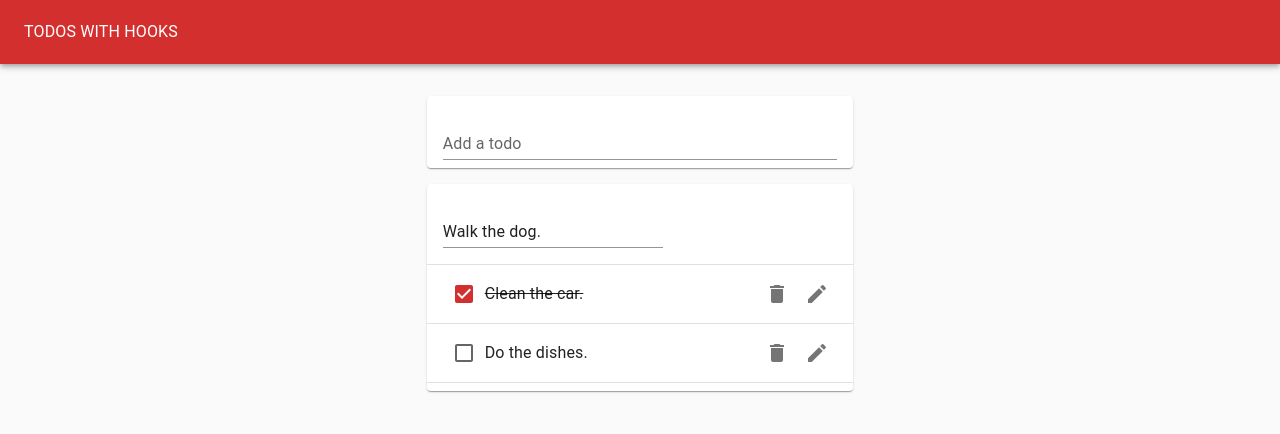
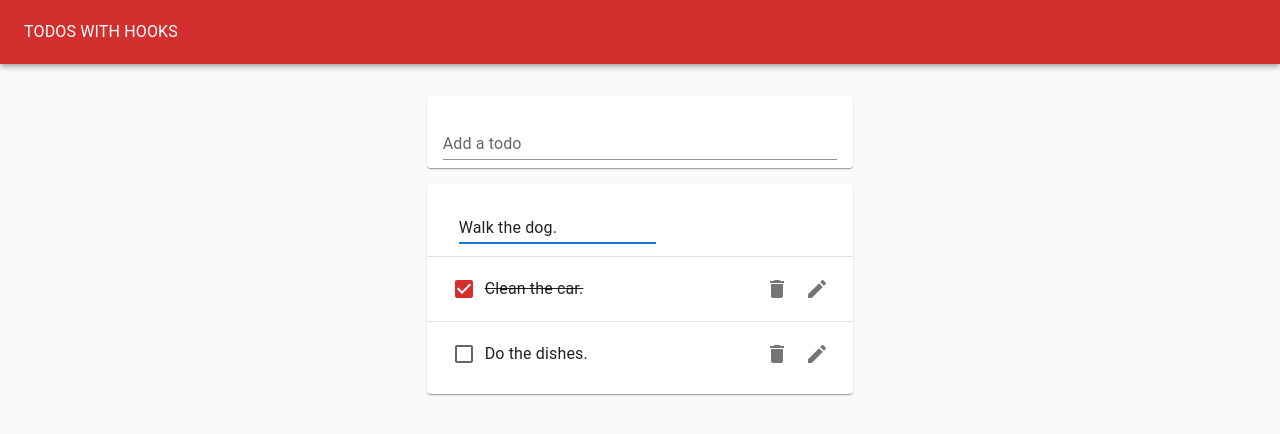
Before and after one commit to arjeenunez/todohooks-react, a React (Create React App) app: page / in a window 1280 px wide. Both pictures are taken after a click on the button 817 px from the left and 221 px from the top of the page. Shown: the top 434 px of the page. Built offline with nearby package versions, Linux system fonts and the light colour scheme.

Commit message:
Refactored code into custom hooks

```diff
--- a/src/EditTodoForm.jsx
+++ b/src/EditTodoForm.jsx
@@ -1,6 +1,12 @@
 import React from 'react';
 import { TextField } from '@mui/material';
 import useInputState from './hooks/useInputState';
+import { styled } from '@mui/material/styles';
+
+const FormStyled = styled('form')`
+    margin-left: 1rem;
+    width: 50%;
+`;
 
 function EditTodoForm({ task, id, editTodo, toggle }) {
     const [value, handleChange, reset] = useInputState(task);
@@ -11,9 +17,9 @@ function EditTodoForm({ task, id, editTodo, toggle }) {
         toggle();
     };
     return (
-        <form onSubmit={handleEditTodo}>
-            <TextField variant="standard" onChange={handleChange} value={value} margin="normal" fullWidth />
-        </form>
+        <FormStyled onSubmit={handleEditTodo}>
+            <TextField variant="standard" onChange={handleChange} value={value} margin="normal" fullWidth autoFocus />
+        </FormStyled>
     );
 }
 
--- a/src/Todo.jsx
+++ b/src/Todo.jsx
@@ -4,6 +4,10 @@ import { Delete, Edit } from '@mui/icons-material';
 import { styled } from '@mui/material/styles';
 import useToggle from './hooks/useToggle';
 import EditTodoForm from './EditTodoForm';
+
+const ListItemStyled = styled(ListItem)`
+    height: 64px;
+`;
 
 const ListItemTextStyled = styled(ListItemText, { shouldForwardProp: props => props !== 'done' })(
     ({ done }) => `
@@ -23,7 +27,7 @@ function Todo({ id, task, completed, removeTodos, toggleTodo, editTodo }) {
     const handleToggleTodo = () => toggleTodo(id);
     const [isEditing, toggle] = useToggle(false);
     return (
-        <ListItem>
+        <ListItemStyled>
             {isEditing ? (
                 <EditTodoForm task={task} id={id} editTodo={editTodo} toggle={toggle} />
             ) : (
@@ -55,7 +59,7 @@ function Todo({ id, task, completed, removeTodos, toggleTodo, editTodo }) {
                     </IconButton>
                 </ListItemSecondaryAction>
             </ContainerStyled> */}
-        </ListItem>
+        </ListItemStyled>
     );
 }
 
--- a/src/TodoApp.jsx
+++ b/src/TodoApp.jsx
@@ -1,11 +1,10 @@
-import React, { useState, useEffect } from 'react';
+import React, { useEffect } from 'react';
 import { Typography, Grid, Paper, AppBar, Toolbar } from '@mui/material';
 import { styled } from '@mui/material/styles';
 import sampleTodos from './SampleTodos';
-import { v4 as uuid } from 'uuid';
 import Todolist from './TodoList';
 import TodoForm from './TodoForm';
-import useToggle from './hooks/useToggle';
+import useTodoHooks from './hooks/useTodoHooks';
 
 const PaperStyled = styled(Paper)`
     padding: 0;
@@ -23,29 +22,11 @@ const GridStyled = styled(Grid)`
 `;
 
 function TodoApp() {
-    // let initialTodos = [];
-    const [todos, setTodos] = useState(sampleTodos);
-    const addTodos = task => setTodos([...todos, { id: uuid(), task: task, completeq: false }]);
-    const removeTodos = id => setTodos([...todos].filter(todo => todo.id !== id));
-    const toggleTodo = id => {
-        setTodos(todos.map(todo => (todo.id === id ? { ...todo, completed: !todo.completed } : todo)));
-    };
-    const editTodo = (id, newTask) => {
-        setTodos(todos.map(todo => (todo.id === id ? { ...todo, task: newTask } : todo)));
-    };
-    // useEffect(() => {
-    //     const localStored = JSON.parse(localStorage.getItem('todos'));
-    //     if (!localStored) {
-    //         initialTodos.push(sampleTodos);
-    //         return saveLocal();
-    //     }
-    //     initialTodos = localStored;
-    // }, []);
-
-    // const saveLocal = () => {
-    //     localStorage.clear();
-    //     localStorage.setItems('todos', JSON.stringify(todos));
-    // };
+    const calledTodos = JSON.parse(window.localStorage.getItem('todos')) || sampleTodos;
+    const { todos, addTodos, removeTodos, toggleTodo, editTodo } = useTodoHooks(calledTodos);
+    useEffect(() => {
+        window.localStorage.setItem('todos', JSON.stringify(todos));
+    }, [todos]);
 
     return (
         <PaperStyled elevation={0}>
--- a/src/TodoList.jsx
+++ b/src/TodoList.jsx
@@ -6,10 +6,10 @@ function TodoList({ todos, removeTodos, toggleTodo, editTodo }) {
     return (
         <Paper>
             <List>
-                {todos.map(todo => (
+                {todos.map((todo, idx) => (
                     <React.Fragment key={todo.id}>
                         <Todo task={todo.task} id={todo.id} completed={todo.completed} removeTodos={removeTodos} toggleTodo={toggleTodo} editTodo={editTodo} />
-                        <Divider />
+                        {idx < todos.length - 1 && <Divider />}
                     </React.Fragment>
                 ))}
             </List>
--- /dev/null
+++ b/src/hooks/useTodoHooks.jsx
@@ -0,0 +1,13 @@
+import React, { useState } from 'react';
+import { v4 as uuid } from 'uuid';
+
+export default initialTodo => {
+    const [todos, setTodos] = useState(initialTodo);
+    return {
+        todos,
+        addTodos: task => setTodos([...todos, { id: uuid(), task: task, completeq: false }]),
+        removeTodos: id => setTodos([...todos].filter(todo => todo.id !== id)),
+        toggleTodo: id => setTodos(todos.map(todo => (todo.id === id ? { ...todo, completed: !todo.completed } : todo))),
+        editTodo: (id, newTask) => setTodos(todos.map(todo => (todo.id === id ? { ...todo, task: newTask } : todo))),
+    };
+};
```
